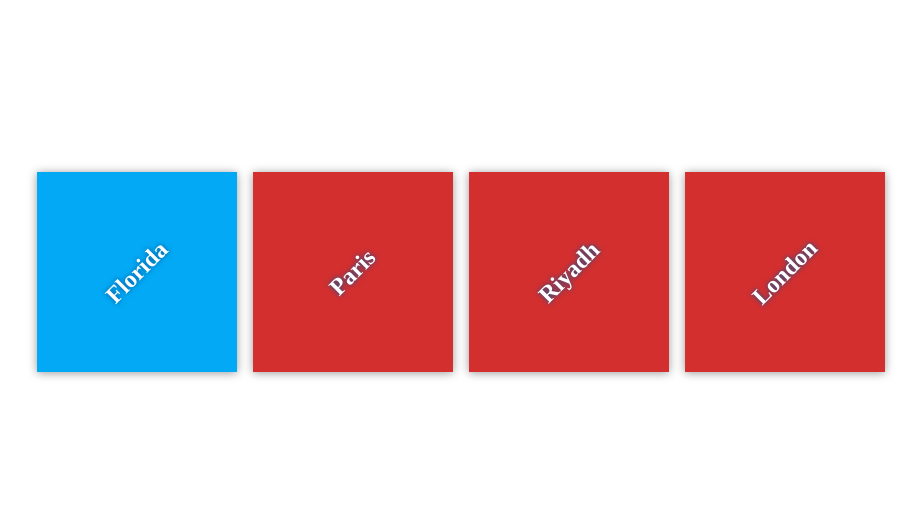
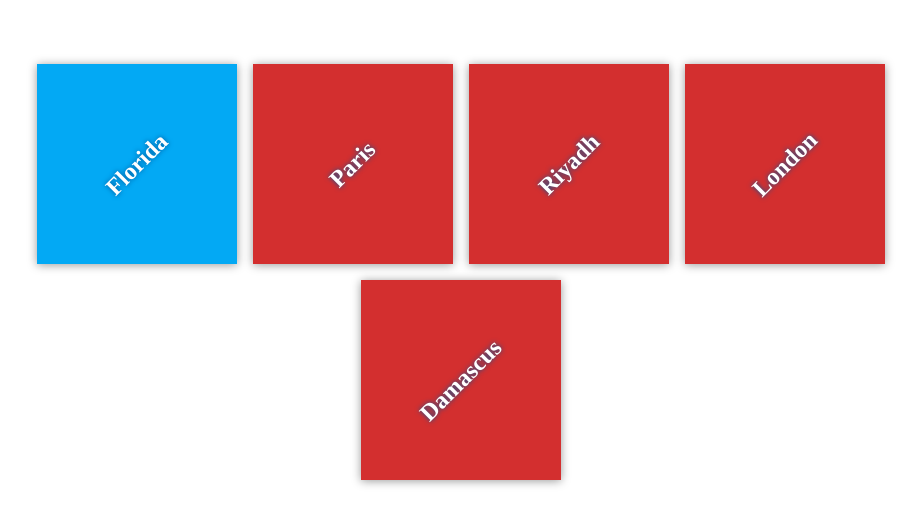
Before and after one commit to rooor-b/Simple-Travel-Plan, a plain HTML site: page index.html in a window 1280 px wide. Shown: the part 128-652 px from the top of the page, without its empty margins (179-1100 px from the left). Drawn offline with Linux system fonts and the light colour scheme; files that its build step writes are made by us from their sources.

Commit message:
add damascus to dest

```diff
--- a/index.html
+++ b/index.html
@@ -25,6 +25,10 @@
 			<div class="destination" id="paris">
                 <h2>London</h2>
             </div>
+
+			<div class="destination" id="paris">
+                <h2>Damascus</h2>
+            </div>
         </div>
     </div>
 
```
